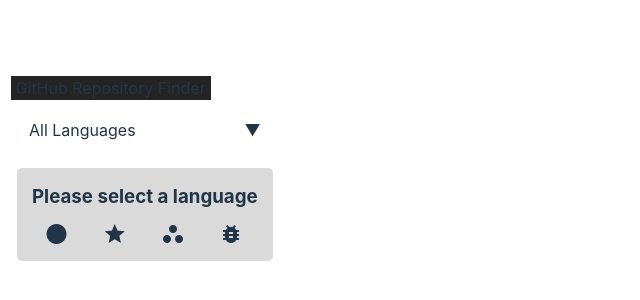
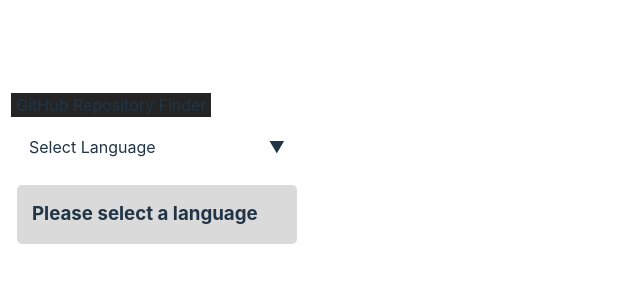
Before and after one commit to Jaunty5899/GitHubRandomRepositoryFinder, a React (Vite) app: page / in a window 1280 px wide. Shown: the part 214-514 px from the top of the page, without its empty margins (0-640 px from the left). Built offline with nearby package versions, Linux system fonts and the light colour scheme.

Commit message:
design changes

```diff
--- a/src/App.jsx
+++ b/src/App.jsx
@@ -5,7 +5,7 @@
 
 const data = [
   {
-    title: "All Languages",
+    title: "Select Language",
     value: "",
   },
   {
@@ -1246,7 +1246,7 @@
     <div className="container">
       <span className="title">GitHub Repository Finder</span>
       <Dropdown Data={data} selectFunction={setLanguage} />
-      <Card Data={selectedLanguage} />
+      <Card Data={selectedLanguage} selectFunction={setLanguage} />
     </div>
   );
 }
--- a/src/Card.css
+++ b/src/Card.css
@@ -4,7 +4,7 @@
   background-color: rgba(128, 128, 128, 0.289);
   border-radius: 5px;
   padding: 15px;
-  max-width: 250px;
+  width: 250px;
 }
 .cardTitle {
   margin: 0;
@@ -12,16 +12,22 @@
 .cardDescription {
   margin: 0;
   color: rgba(255, 255, 255, 0.548);
+  font-size: smaller;
 }
 .repoInfo {
   display: flex;
   justify-content: space-around;
-  font-size: smaller;
+  font-size: small;
   margin-top: 10px;
-  gap: 7px;
 }
 .repoInfo > div {
   display: flex;
   gap: 2px;
   align-items: center;
 }
+.refreshButton {
+  margin-top: 10px;
+}
+.material-icons {
+  font-size: 17px;
+}
--- a/src/Card.jsx
+++ b/src/Card.jsx
@@ -1,11 +1,17 @@
 import "./Card.css";
 
-export default function Card({ Data }) {
+function roundToK(num) {
+  return num > 999 ? (num / 1000).toFixed(1) + "k" : num;
+}
+
+export default function Card({ Data, selectFunction }) {
   return (
     <div className="cardContainer">
       <h3 className="cardTitle">
         {!Data ? "Please select a language" : Data.name.toUpperCase()}
       </h3>
+      {Data && (
+        <>
           <p className="cardDescription">{Data.description}</p>
           <div className="repoInfo">
             <div className="repoInfoLanguage">
@@ -15,28 +21,34 @@
             <div className="repoInfoItem">
               <span className="repoInfoItemTitle material-icons">star</span>
               <span className="repoInfoItemValue">
-            {Data.stargazers_count > 999
-              ? (Data.stargazers_count / 1000).toFixed(1) + "k"
-              : Data.stargazers_count}
+                {roundToK(Data.stargazers_count)}
               </span>
             </div>
             <div className="repoInfoItem">
-          <span className="repoInfoItemTitle material-icons">workspaces</span>
+              <span className="repoInfoItemTitle material-icons">
+                workspaces
+              </span>
               <span className="repoInfoItemValue">
-            {Data.forks_count > 999
-              ? (Data.forks_count / 1000).toFixed(1) + "k"
-              : Data.forks_count}
+                {roundToK(Data.forks_count)}
               </span>
             </div>
             <div className="repoInfoItem">
-          <span className="repoInfoItemTitle material-icons">bug_report</span>
+              <span className="repoInfoItemTitle material-icons">
+                bug_report
+              </span>
               <span className="repoInfoItemValue">
-            {Data.open_issues_count > 999
-              ? (Data.open_issues_count / 1000).toFixed(1) + "k"
-              : Data.open_issues_count}
+                {roundToK(Data.open_issues_count)}
               </span>
             </div>
           </div>
+          <button
+            className="refreshButton"
+            onClick={() => selectFunction(Data.language)}
+          >
+            Refresh
+          </button>
+        </>
+      )}
     </div>
   );
 }
--- a/src/Dropdown.jsx
+++ b/src/Dropdown.jsx
@@ -16,7 +16,7 @@
             className={`dropDownOption ${e.title == choice && "activeMarker"}`}
             onClick={() => {
               setChoice(e.title);
-              selectFunction(e.value);
+              e.value && selectFunction(e.value);
               setToggle(false);
             }}
           >
```
Lines whose indentation alone changed are shown as unchanged.
